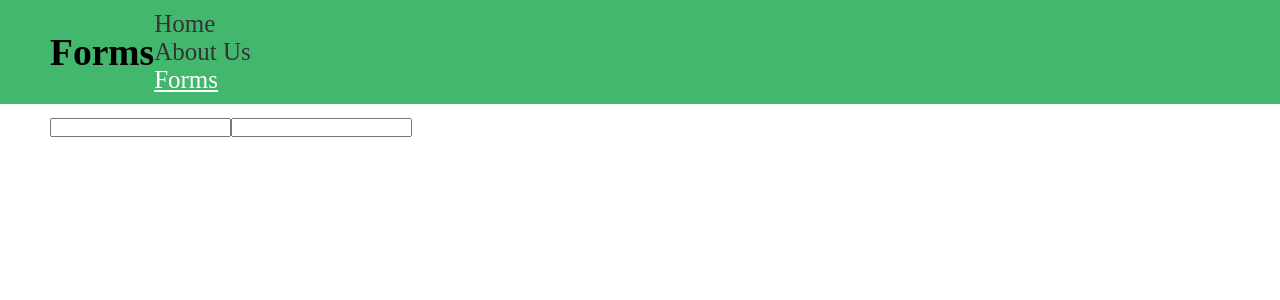
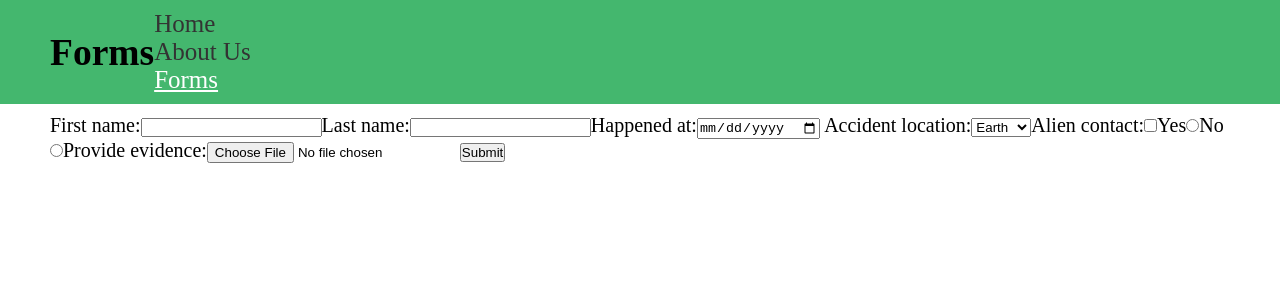
Before and after one commit to MOONcitizenX/react-stage3, a React (Vite) app: page /forms in a window 1280 px wide. Shown: the top 300 px of the page. Built offline with nearby package versions, Linux system fonts and the light colour scheme.

Commit message:
feat: add refs to form

```diff
--- a/src/components/ReportForm.tsx
+++ b/src/components/ReportForm.tsx
@@ -1,33 +1,110 @@
 import { FormFields } from 'pages/FormsPage';
-import React, { Component } from 'react';
+import React, { Component, createRef } from 'react';
 
 interface ReportFormProps {
   onSubmit: (formFields: FormFields) => void;
 }
 
-type FormFieldNames = {
-  firstName: HTMLInputElement;
-  lastName: HTMLInputElement;
-};
+interface ReportFormState {
+  isValid: boolean;
+}
 
-export default class ReportForm extends Component<ReportFormProps> {
+export default class ReportForm extends Component<ReportFormProps, ReportFormState> {
+  firstNameRef: React.RefObject<HTMLInputElement>;
+  lastNameRef: React.RefObject<HTMLInputElement>;
+  accidentDateRef: React.RefObject<HTMLInputElement>;
+  locationRef: React.RefObject<HTMLSelectElement>;
+  isAlienContactRef: React.RefObject<HTMLInputElement>;
+  humanInjuriesRefYes: React.RefObject<HTMLInputElement>;
+  humanInjuriesRefNo: React.RefObject<HTMLInputElement>;
+  evidenceRef: React.RefObject<HTMLInputElement>;
   constructor(props: ReportFormProps) {
     super(props);
+    this.firstNameRef = createRef();
+    this.lastNameRef = createRef();
+    this.accidentDateRef = createRef();
+    this.locationRef = createRef();
+    this.isAlienContactRef = createRef();
+    this.humanInjuriesRefYes = createRef();
+    this.humanInjuriesRefNo = createRef();
+    this.evidenceRef = createRef();
+
+    this.state = {
+      isValid: false,
+    };
   }
 
-  handleSubmit: React.FormEventHandler<HTMLFormElement & FormFieldNames> = (e) => {
+  validateForm = () => {
+    return false;
+  };
+
+  handleSubmit: React.FormEventHandler<HTMLFormElement> = (e) => {
     e.preventDefault();
+    if (this.validateForm()) {
+    } else {
+    }
   };
 
   render() {
     return (
       <form onSubmit={this.handleSubmit}>
         <label htmlFor="firstName">
-          <input type="text" name="firstName" />
+          First name:
+          <input id="firstName" type="text" name="firstName" ref={this.firstNameRef} />
         </label>
+
         <label htmlFor="lastName">
-          <input type="text" name="lastName" />
+          Last name:
+          <input id="lastName" type="text" name="lastName" ref={this.lastNameRef} />
         </label>
+
+        <label htmlFor="accidentDate">
+          Happened at:
+          <input id="accidentDate" type="date" name="accidentDate" ref={this.accidentDateRef} />
+        </label>
+
+        <label>
+          {' '}
+          Accident location:
+          <select name="location" id="location" ref={this.locationRef}>
+            <option value="Earth">Earth</option>
+            <option value="Mars">Mars</option>
+            <option value="Venus">Venus</option>
+          </select>
+        </label>
+
+        <label htmlFor="isAlienContact">
+          Alien contact:
+          <input type="checkbox" name="isAlienContact" ref={this.isAlienContactRef} />
+        </label>
+
+        <label htmlFor="humanInjuriesYes">
+          Yes
+          <input
+            id="humanInjuriesYes"
+            type="radio"
+            name="humanInjuries"
+            value="Yes"
+            ref={this.humanInjuriesRefYes}
+          />
+        </label>
+        <label htmlFor="humanInjuriesNo">
+          No
+          <input
+            id="humanInjuriesNo"
+            type="radio"
+            name="humanInjuries"
+            value="No"
+            ref={this.humanInjuriesRefNo}
+          />
+        </label>
+
+        <label htmlFor="evidence">
+          Provide evidence:
+          <input type="file" name="evidence" ref={this.evidenceRef} />
+        </label>
+
+        <button type="submit">Submit</button>
       </form>
     );
   }
```
